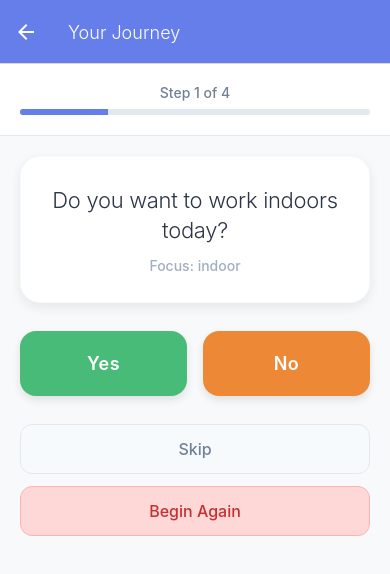
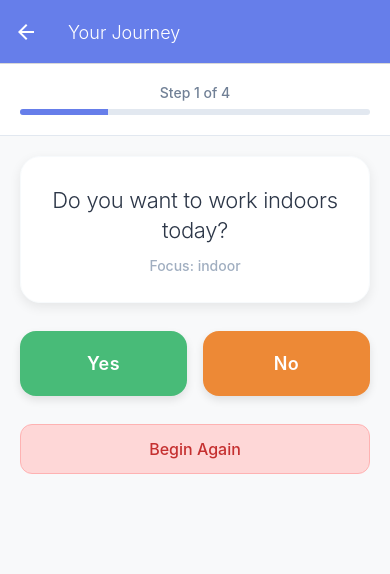
Before and after one commit to JWaltuch/smart-to-do-randomizer, a React Native app: screen /Questions in a window 390 px wide. Shown: the top 574 px of the page. Built offline with nearby package versions, Linux system fonts and the light colour scheme.

Commit message:
feat: remove skip button and only show results when journey is completed

```diff
--- a/src/screens/HomeScreen.tsx
+++ b/src/screens/HomeScreen.tsx
@@ -78,7 +78,7 @@ const HomeScreen: React.FC = () => {
         </TouchableOpacity>
       </View>
 
-      {recommendedTask && (
+      {hasCompletedJourney && recommendedTask && (
         <View style={styles.recommendationContainer}>
           <Text style={styles.sectionTitle}>Your Perfect Activity</Text>
           <View style={styles.recommendationCard}>
--- a/src/screens/QuestionScreen.tsx
+++ b/src/screens/QuestionScreen.tsx
@@ -53,13 +53,7 @@ const QuestionScreen: React.FC = () => {
     }
   };
 
-  const handleSkip = () => {
-    if (currentQuestionIndex < questions.length - 1) {
-      setCurrentQuestionIndex(currentQuestionIndex + 1);
-    } else {
-      navigation.navigate('Result' as never);
-    }
-  };
+
 
   const handleReset = () => {
     Alert.alert(
@@ -136,10 +130,6 @@ const QuestionScreen: React.FC = () => {
         </View>
 
         <View style={styles.actionContainer}>
-          <TouchableOpacity style={styles.skipButton} onPress={handleSkip}>
-            <Text style={styles.skipButtonText}>Skip</Text>
-          </TouchableOpacity>
-
           <TouchableOpacity style={styles.resetButton} onPress={handleReset}>
             <Text style={styles.resetButtonText}>Begin Again</Text>
           </TouchableOpacity>
```
Also changed, not shown: 1 other file (tests, documents, lock files or other folders).
